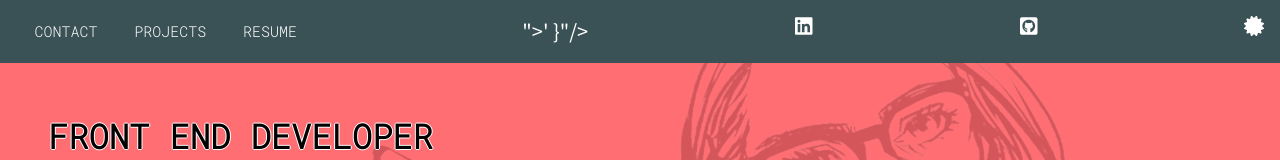
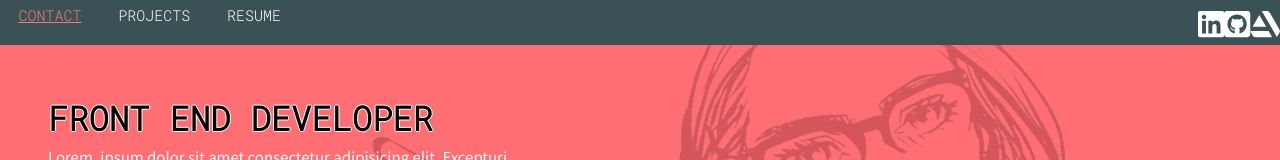
Before and after one commit to carol-en/New-Caroline-Nolasco-Code, a Vue app: page / in a window 1280 px wide. Shown: the top 160 px of the page. Built offline with nearby package versions, Linux system fonts and the light colour scheme.

Commit message:
font awesome icons added

```diff
--- a/src/components/Header/AppNav.vue
+++ b/src/components/Header/AppNav.vue
@@ -1,21 +1,40 @@
 <template>
   <nav class="navigation">
       <section class="inner_navi">
-        <AppLink title="contact" href="#contact"/>
-        <AppLink title="projects" href="#projects"/>
-        <AppLink title="resume" href="#resume"/>
-      </section>
-      <section class="inner_navi">
-        <SocialMedia title="linked in" href="linked in site" v-bind:icon="{
-          icons: '<i class="fab fa-linkedin"></i>'
-        }"/>
-        <!-- <SocialMedia title="github" href="github site"/>
-        <SocialMedia title="general assembly" href="general assembly site"/> -->
+        <AppLink title="contact" href="#contact"></AppLink>
+        <AppLink title="projects" href="#projects"></AppLink>
+        <AppLink title="resume" href="#resume"></AppLink>
       </section>
 
-        <i class="fab fa-linkedin"></i>
-        <i class="fab fa-github-square"></i>
-        <i class="fas fa-certificate"></i>
+      <section class="inner_navi">
+        <SocialMedia
+        title="LinkedIn"
+        href="https://www.linkedin.com/in/carolinenolasco/"
+         v-bind:icons="{
+          type: 'fab',
+          name: 'fa-linkedin'
+          }">
+        </SocialMedia>
+
+        <SocialMedia
+        title="Git Hub"
+        href="https://github.com/carol-en"
+         v-bind:icons="{
+          type: 'fab',
+          name: 'fa-github-square'
+          }">
+        </SocialMedia>
+
+        <SocialMedia
+        title="Art Station"
+        href="https://www.artstation.com/carolen"
+         v-bind:icons="{
+          type: 'fab',
+          name: 'fa-artstation'
+          }">
+        </SocialMedia>
+      </section>
+
 
 
   </nav>
@@ -39,7 +58,6 @@ export default {
 <style scoped lang="scss">
     .navigation {
         background: $green-bg;
-        padding: 1rem;
         display: flex;
         justify-content: space-between;
 
--- a/src/components/Header/ui/SocialMedia.vue
+++ b/src/components/Header/ui/SocialMedia.vue
@@ -1,26 +1,39 @@
 <template>
-  <a v-bind:href="href">{{title}}</a>
+<span>
+  <a class="social-media-links"
+   v-bind:href="href" v-bind:title="title"
+   target="_blank" rel="noopener noreferrer">
+    <i v-bind:class="[icons.type, icons.name]"></i>
+  </a>
+</span>
 </template>
 
 <script>
-
 export default {
     name: 'SocialMedia',
     props: {
       title: String,
       href: String,
-      icon: Array
+      icons: Object
     }
 }
 </script>
 
 <style scoped lang="scss">
-  a {
+
+// span.socials {
+//   font-size: 1.5em;
+// }
+  a.social-media-links {
     color: $white-color;
     text-decoration: none;
+      font-size: 1.5em;
   }
 
-  a:hover, a:active, a:focus, a:focus-visible {
+  a:hover.social-media-links,
+  a:active.social-media-links,
+  a:focus.social-media-links,
+  a:focus-visible.social-media-links {
     text-decoration: underline;
     outline: none;
     color: $pink-bg;
```
